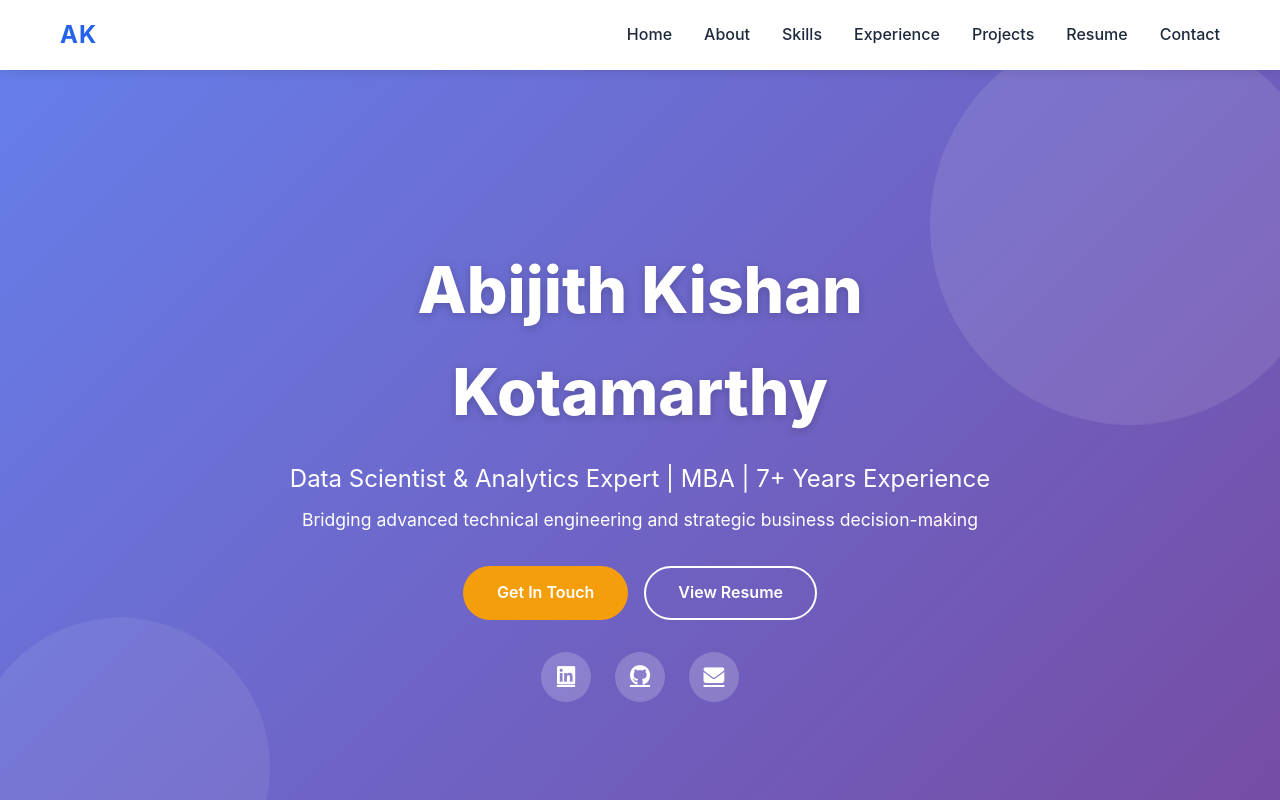
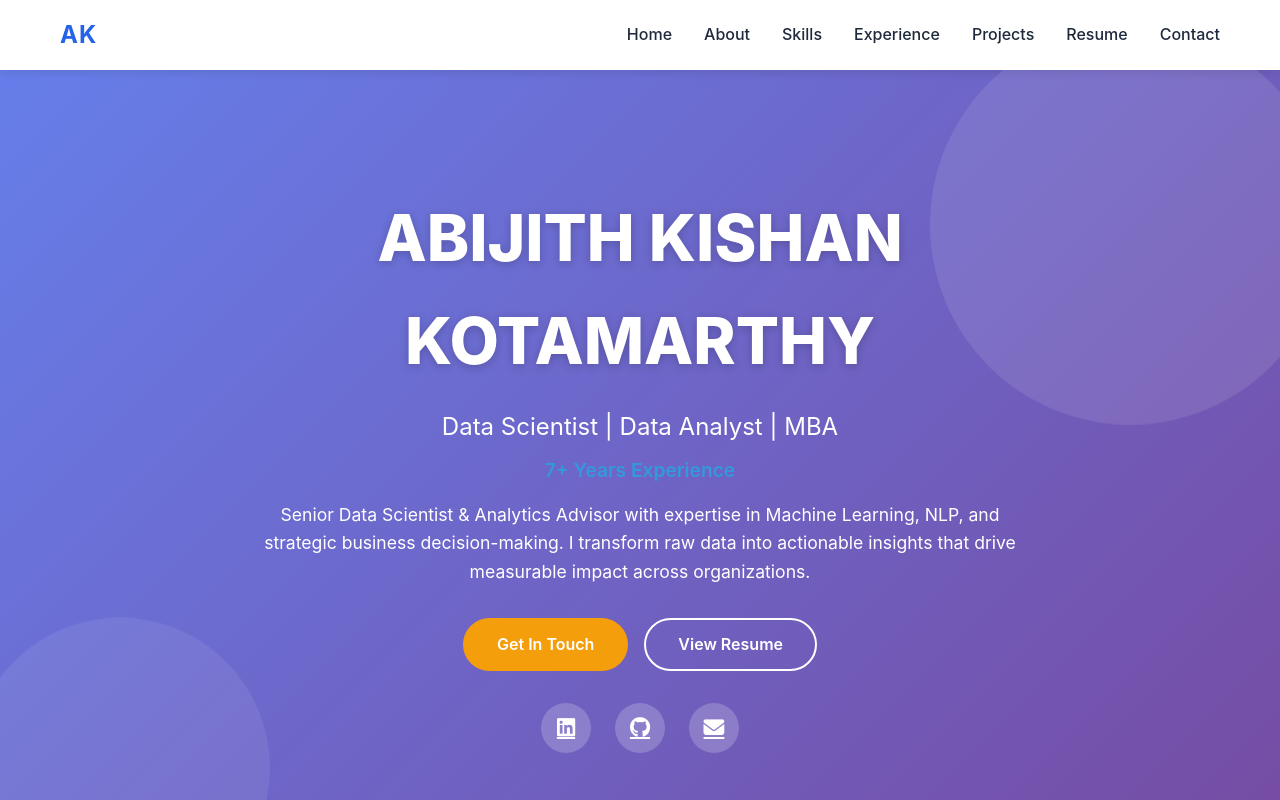
Before and after one commit to abijithkishan52/abijithkishan52.github.io, a plain HTML site: page index.html in a window 1280 px wide. Shown: the top 800 px of the page. Drawn offline with Linux system fonts and the light colour scheme.

Commit message:
Update hero section: uppercase name, reorganized subtitle structure with experience and bio

```diff
--- a/index.html
+++ b/index.html
@@ -36,9 +36,10 @@
     <!-- Hero Section -->
     <section id="home" class="hero">
         <div class="hero-content">
-            <h1 class="hero-title">Abijith Kishan Kotamarthy</h1>
-            <p class="hero-subtitle">Data Scientist & Analytics Expert | MBA | 7+ Years Experience</p>
-            <p class="hero-description">Bridging advanced technical engineering and strategic business decision-making</p>
+            <h1 class="hero-title">ABIJITH KISHAN KOTAMARTHY</h1>
+            <p class="hero-subtitle">Data Scientist | Data Analyst | MBA</p>
+            <p class="hero-experience">7+ Years Experience</p>
+            <p class="hero-description">Senior Data Scientist & Analytics Advisor with expertise in Machine Learning, NLP, and strategic business decision-making. I transform raw data into actionable insights that drive measurable impact across organizations.</p>
             <div class="cta-buttons">
                 <a href="#contact" class="btn btn-primary">Get In Touch</a>
                 <a href="#resume" class="btn btn-secondary">View Resume</a>
--- a/styles.css
+++ b/styles.css
@@ -200,6 +200,14 @@ body {
     font-size: 1.5rem;
     margin-bottom: 0.5rem;
     animation: slideInUp 0.8s ease 0.2s both;
+}
+
+.hero-experience {
+    font-size: 1.2rem;
+    font-weight: 600;
+    margin-bottom: 1rem;
+    color: #3498db;
+    animation: slideInUp 0.8s ease 0.3s both;
 }
 
 .hero-description {
```
